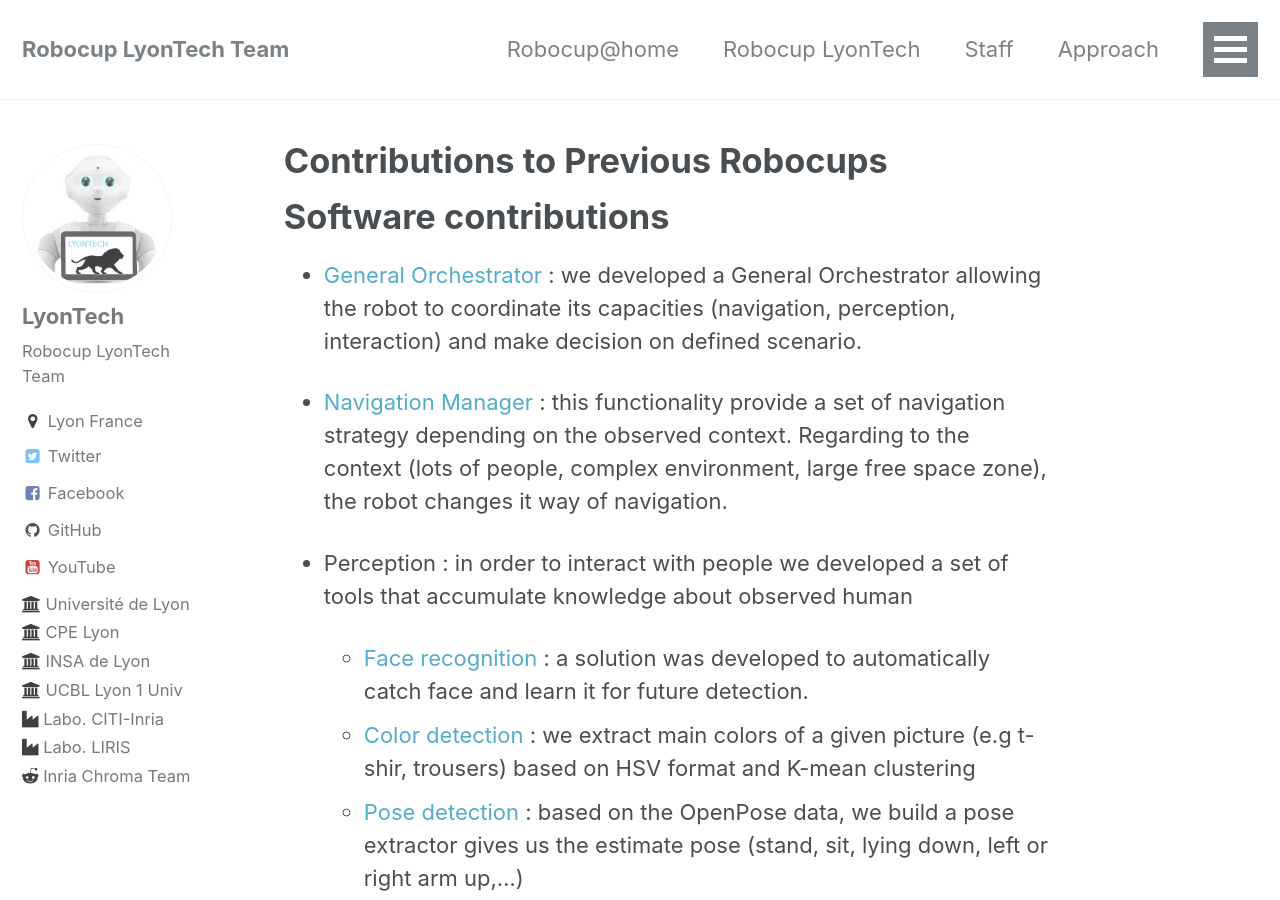
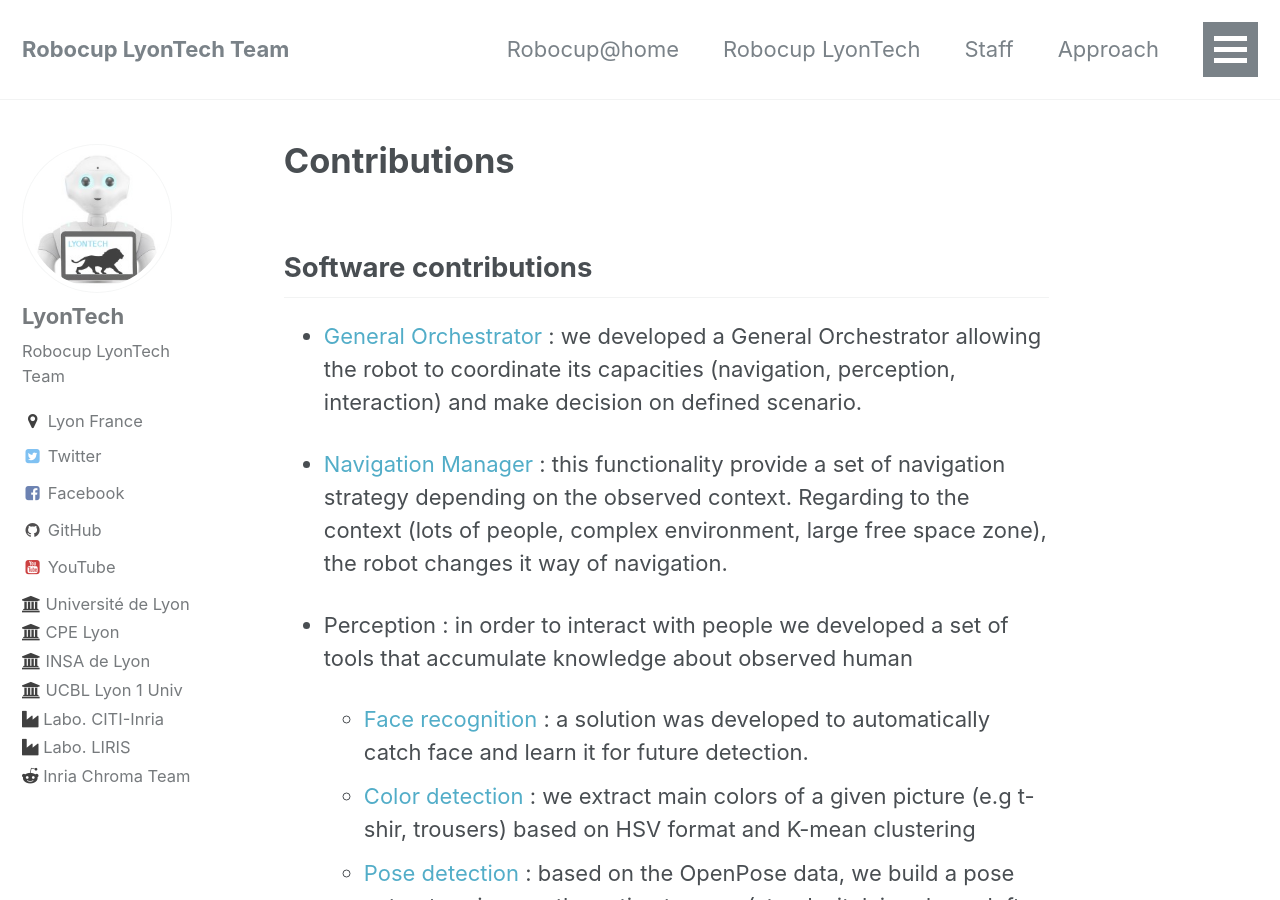
Before and after one commit to Robocup-Lyontech/Robocup-Lyontech.github.io, a Jekyll site: the page built from _pages/contribution.md, in a window 1280 px wide and 900 px high. Built offline with Jekyll 4.4.1, drawn with Linux system fonts in a browser that asks for light colours.

Commit message:
Update contribution.md
minor update

```diff
--- a/_pages/contribution.md
+++ b/_pages/contribution.md
@@ -1,9 +1,9 @@
 ---
 permalink: /contribution/
-title: "Contributions to Previous Robocups"
+title: "Contributions"
 ---
 
-# Software contributions
+## Software contributions
 
 - [General Orchestrator](https://github.com/jacques-saraydaryan/robocup_pepper-general_mng)  : we developed a General Orchestrator allowing the robot to coordinate its capacities (navigation, perception, interaction) and make decision on defined scenario.
 
@@ -14,7 +14,7 @@
   - [Color detection](https://github.com/jacques-saraydaryan/ros_color_detection) : we extract main colors of a given picture (e.g t-shir, trousers) based on HSV format and K-mean clustering
   - [Pose detection](https://github.com/m0rph03nix/ros_openpose_gossip) : based on the OpenPose data, we build a pose extractor gives us the estimate pose (stand, sit, lying down, left or right arm up,...)
 
-# Previous results and works around RoboCup
+## Previous results and works around RoboCup
 **LyonTech** is composed by former members of **CPE Lyon team** and by former candidates for **Robocup** organization.
 
 - "Lyon CPE" team  (including **Jacques Saraydaryan**, **Fabrice Jumel**): **3rd place at Robocup@work, Joao Pessoa, Brazil, 2013**
```
